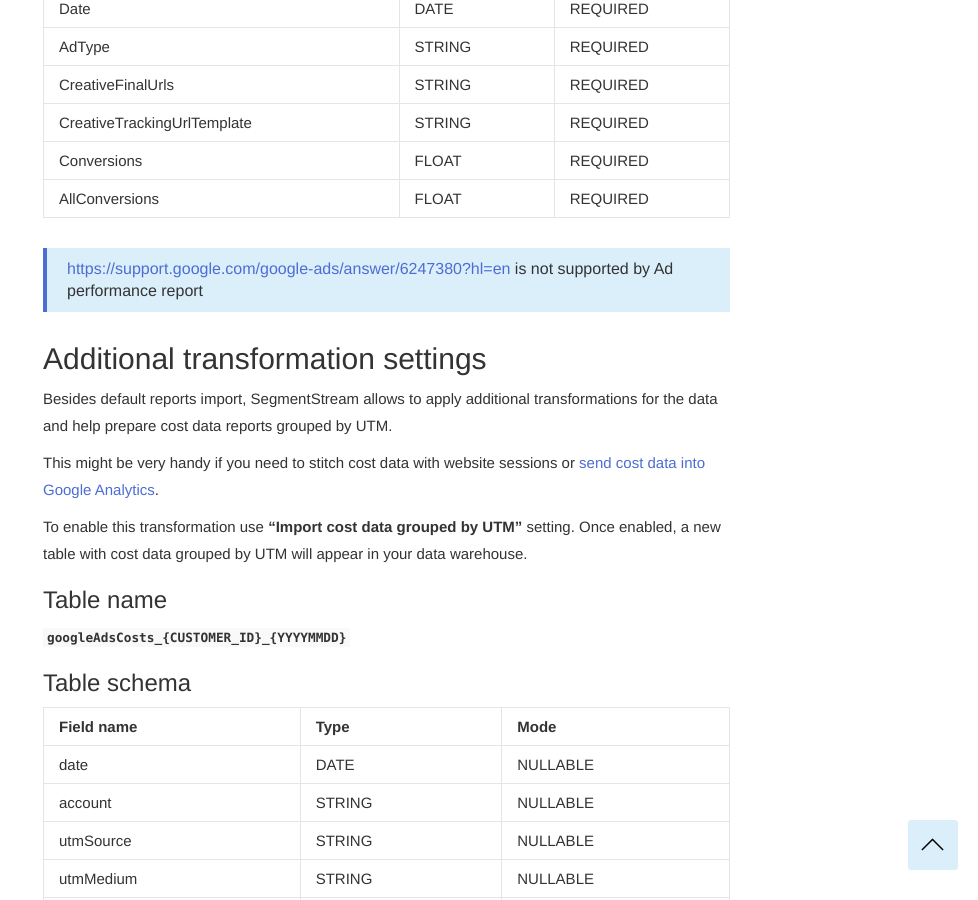
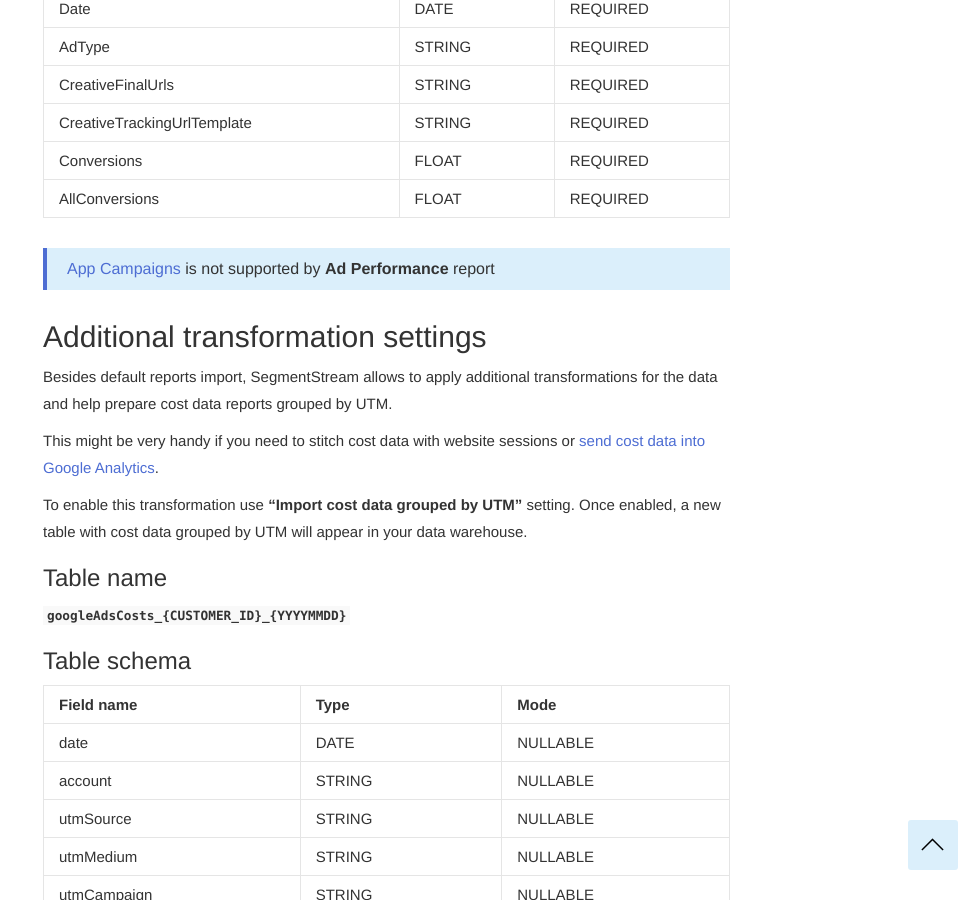
Before and after one commit to segmentstream-com/segmentstream-com.github.io, a Jekyll site: the page built from _docs/datasources/google-ads.md, in a window 1280 px wide and 900 px high, scrolled down 7181 px. Shown: the whole window, without its empty margins (302-1280 px from the left). Built offline with Jekyll 4.4.1, drawn with Linux system fonts in a browser that asks for light colours; nearby versions of some CDN libraries.

Commit message:
App Camapigns support

```diff
--- a/_docs/datasources/google-ads.md
+++ b/_docs/datasources/google-ads.md
@@ -232,7 +232,7 @@ CreativeTrackingUrlTemplate | STRING | REQUIRED
 Conversions | FLOAT | REQUIRED
 AllConversions | FLOAT | REQUIRED
 
->[https://support.google.com/google-ads/answer/6247380?hl=en](App Campaigns) is not supported by Ad performance report
+>[App Campaigns](https://support.google.com/google-ads/answer/6247380?hl=en) is not supported by **Ad Performance** report
 
 <!-- edit later
 
```
